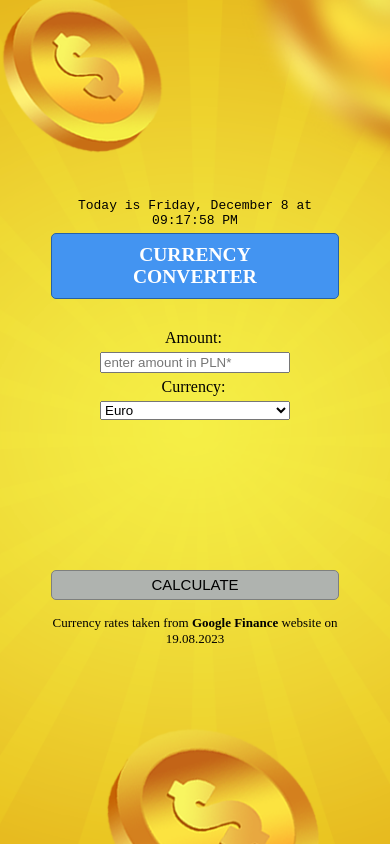
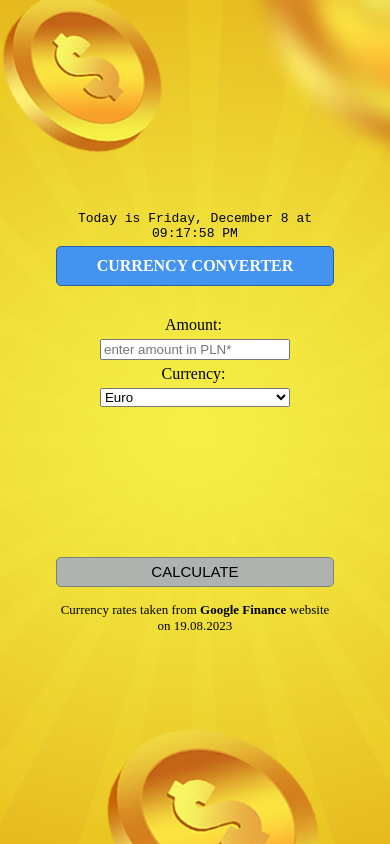
Before and after one commit to BoosterTech/Currency-Converter-Styled-Components-Module-11, a React (Create React App) app: page / in a window 390 px wide. Built offline with nearby package versions, Linux system fonts and the light colour scheme.

Commit message:
styles responsivity to small screens added

```diff
--- a/src/Form/Clock/styled.js
+++ b/src/Form/Clock/styled.js
@@ -1,16 +1,15 @@
 import styled from "styled-components";
 
 export const Wrapper = styled.div`
-  text-align: right;
+  text-align: center;
+  margin: auto;
   margin-bottom: 10px;
   font-family: monospace;
   color: ${({ theme }) => theme.color.MineShaft};
 
   @media (max-width: ${({ theme }) => theme.breakpoint.mobileNarrow}px) {
-    text-align: center;
     word-wrap: break-word;
     width: 80%;
-    margin: auto;
     margin-bottom: 5px;
   }
 `;
--- a/src/Form/styled.js
+++ b/src/Form/styled.js
@@ -20,7 +20,8 @@ export const Header = styled.h1`
 
   @media (max-width: ${({ theme }) => theme.breakpoint.mobileNarrow}px) {
     width: 80%;
-    font-size: 5vw;
+    font-size: medium;
+    padding:10px 10px;
   }
 `;
 
--- a/src/theme.js
+++ b/src/theme.js
@@ -14,6 +14,6 @@ export const theme = {
 
   breakpoint: {
     mobile: 600,
-    mobileNarrow: 400,
+    mobileNarrow: 405,
   },
 };
```
